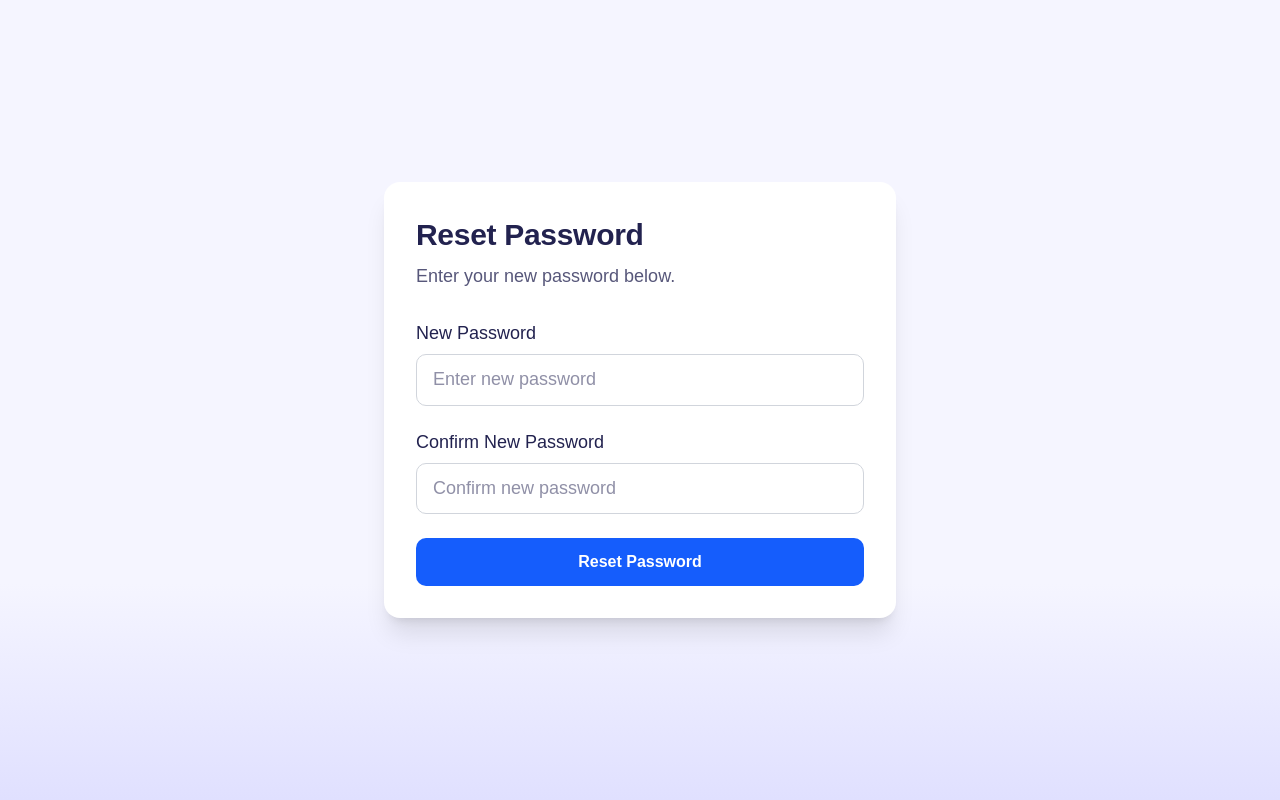
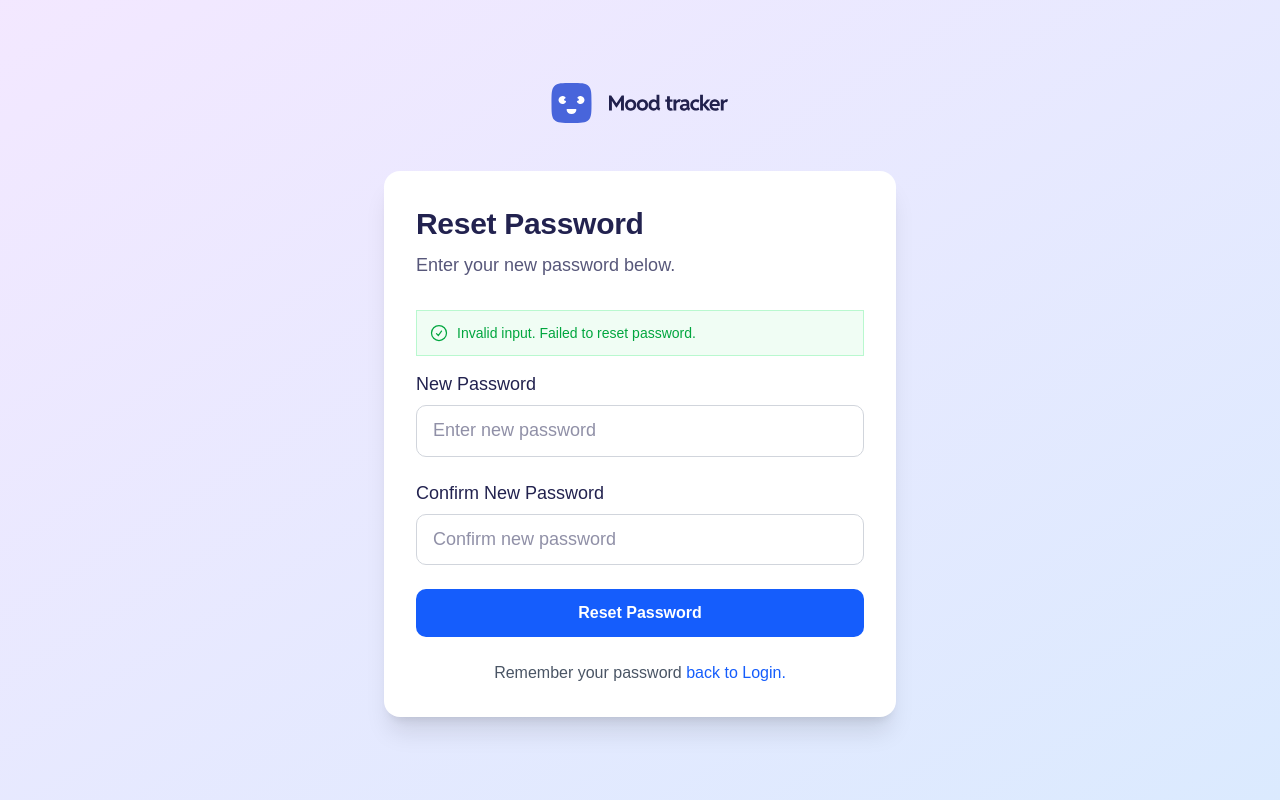
Before and after one commit to ChamuMutezva/mood-tracking-app, a Next.js app: page /reset-password in a window 1280 px wide. Both pictures are taken after typing "Sample123", "Sample123" into the empty fields and a click on the button "Reset Password". Built offline with nearby package versions, Linux system fonts and the light colour scheme; a web font is replaced by a local one.

Commit message:
update: adding Suspense to ResetPasswodForm page

```diff
--- a/src/app/(auth)/reset-password/page.tsx
+++ b/src/app/(auth)/reset-password/page.tsx
@@ -1,4 +1,6 @@
 import ResetPasswordForm from "@/components/ResetPasswordForm";
+import { Suspense } from "react";
+import Image from "next/image";
 
 export default async function ResetPasswordPage({
     searchParams,
@@ -8,8 +10,41 @@ export default async function ResetPasswordPage({
     const { token } = await searchParams;
 
     return (
-        <main className="flex flex-col items-center justify-center relative lg:justify-around  min-h-screen  lg:flex-row w-full lg:p-4">
-            <ResetPasswordForm token={token} />
+        <main className="auth-parent">
+            <div className="text-center mb-8">
+                <div className="flex items-center justify-center gap-2 mb-4">
+                    <Image
+                        src="/assets/images/logo.svg"
+                        alt="Mood tracking system"
+                        width={178}
+                        height={40}
+                        priority
+                    />
+                </div>
+            </div>
+            <Suspense
+                fallback={
+                    <div className="w-full max-w-lg">
+                        <div className="bg-white rounded-2xl shadow-xl p-8">
+                            <div className="text-center mb-8">
+                                <h1 className="text-2xl font-bold text-gray-900 mb-2">
+                                    Reset your password
+                                </h1>
+                                <p className="text-gray-600">
+                                    Enter your new password and confirm the password again
+                                </p>
+                            </div>
+                            <div className="animate-pulse space-y-6">
+                                <div className="h-4 bg-gray-200 rounded"></div>
+                                <div className="h-12 bg-gray-200 rounded"></div>
+                                <div className="h-12 bg-gray-200 rounded"></div>
+                            </div>
+                        </div>
+                    </div>
+                }
+            >
+                <ResetPasswordForm token={token} />
+            </Suspense>
         </main>
     );
 }
--- a/src/components/ResetPasswordForm.tsx
+++ b/src/components/ResetPasswordForm.tsx
@@ -1,11 +1,15 @@
 "use client";
 
-import { ExclamationTriangleIcon } from "@heroicons/react/24/outline";
+import {
+    ExclamationTriangleIcon,
+    CheckCircleIcon,
+} from "@heroicons/react/24/outline";
 import { Button, Label, Input, Field } from "@headlessui/react";
 import { useActionState, useEffect } from "react";
 import { resetPassword } from "@/actions/reset-password";
 import { useRouter } from "next/navigation";
 import { ResetPasswordFormState } from "@/lib/types";
+import Link from "next/link";
 
 const initialState: ResetPasswordFormState = {
     errors: {},
@@ -24,7 +28,10 @@ export default function ResetPasswordForm({
 
     useEffect(() => {
         if (state.success) {
-            router.push("/login?reset=success");
+            const timer = setTimeout(() => {
+                router.push("/login?reset=success");
+            }, 2000);
+            return () => clearTimeout(timer);
         }
     }, [state.success, router]);
 
@@ -54,6 +61,19 @@ export default function ResetPasswordForm({
                             <ExclamationTriangleIcon className="h-5 w-5 text-red-600" />
                             <p className="text-red-600 text-sm">
                                 {state.errors.general}
+                            </p>
+                        </div>
+                    )}
+                    {/* Success message (if any) */}
+                    {state.message && !state.errors?.general && (
+                        <div
+                            role="alert"
+                            aria-live="polite"
+                            className="bg-green-50 border border-green-200 rounded-lg p-3 mb-4 flex items-center gap-2"
+                        >
+                            <CheckCircleIcon className="h-5 w-5 text-green-600" />
+                            <p className="text-green-600 text-sm">
+                                {state.message}
                             </p>
                         </div>
                     )}
@@ -142,6 +162,18 @@ export default function ResetPasswordForm({
                         {status()}
                     </Button>
                 </form>
+                <div className="text-center mt-6">
+                    <p className="text-gray-600">
+                        Remember your password
+                        <Link
+                            href="/login"
+                            className="text-blue-600 hover:text-blue-700 font-medium"
+                            aria-disabled={isPending}
+                        >
+                          {" "} back to  Login.
+                        </Link>
+                    </p>
+                </div>
             </div>
         </div>
     );
```
